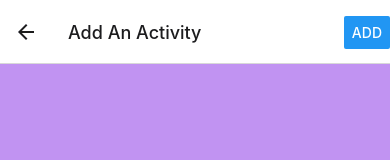
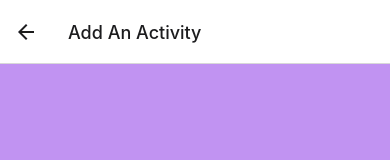
Before and after one commit to jeffrey615-creator/Assignment-2, a React Native app: screen /AddActivity in a window 390 px wide. Shown: the top 160 px of the page. Built offline with nearby package versions, Linux system fonts and the light colour scheme.

Commit message:
changed the header for all screen to make it meet the requirements

```diff
--- a/App.js
+++ b/App.js
@@ -16,7 +16,7 @@ const Tab = createBottomTabNavigator();
 
 function Home({}) {
   return (
-    <Tab.Navigator>
+    <Tab.Navigator screenOptions={({ navigation }) => globalScreenOptions(navigation)} >
       <Tab.Screen name="AllActivities" component={AllActivities} />
       <Tab.Screen name="SpecialActivities" component={SpecialActivities} />
     </Tab.Navigator>
@@ -36,9 +36,9 @@ export default function App() {
   return (
     <ActivitiesProvider>
       <NavigationContainer>
-        <Stack.Navigator initialRouteName="Start" screenOptions={({ navigation }) => globalScreenOptions(navigation)}  >
+        <Stack.Navigator initialRouteName="Start"  >
           <Stack.Screen name="Start" component={Start} options={{ headerShown: false }} />
-          <Stack.Screen name="Home" component={Home} />
+          <Stack.Screen name="Home" component={Home} options={{ headerShown: false }} />
           <Stack.Screen name="AddActivity" component={AddActivity} options={{ headerTitle: "Add An Activity" }} />
         </Stack.Navigator>
       </NavigationContainer>
```
